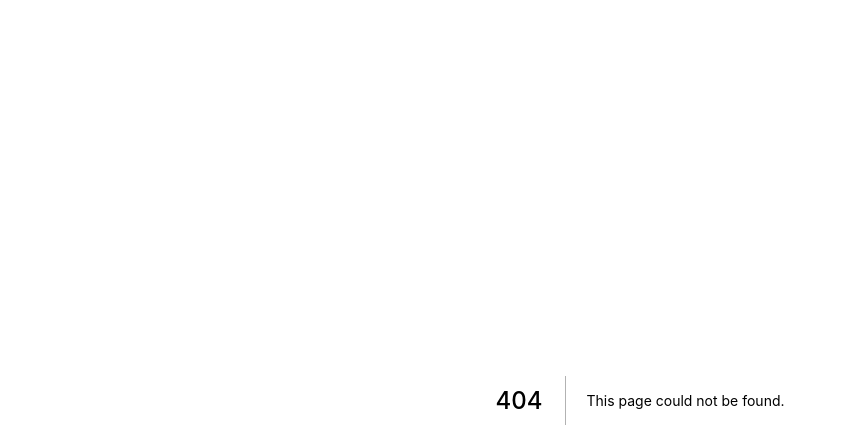
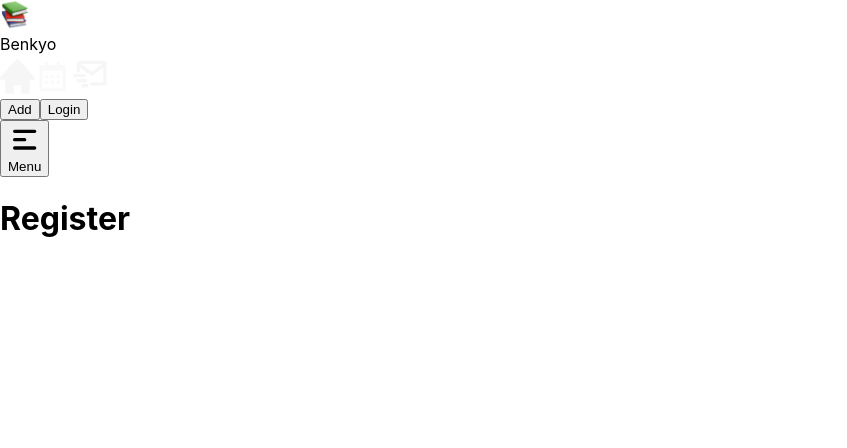
Before and after one commit to SystemEngineeringTeam/HackU-2021-vol3, a Next.js app in the folder front/: page /register in a window 1280 px wide. Before the commit this address had no page. Shown: the top 448 px of the page, without its empty margins (0-847 px from the left). Built offline with nearby package versions, Linux system fonts and the light colour scheme.

Commit message:
initialize

```diff
--- /dev/null
+++ b/front/pages/register/index.tsx
@@ -0,0 +1,12 @@
+import Header from "../../components/Header";
+
+const Register = () => {
+    return (
+        <div>
+            <Header />
+            <h1>Register</h1>
+        </div>
+    );
+};
+
+export default Register;
```
